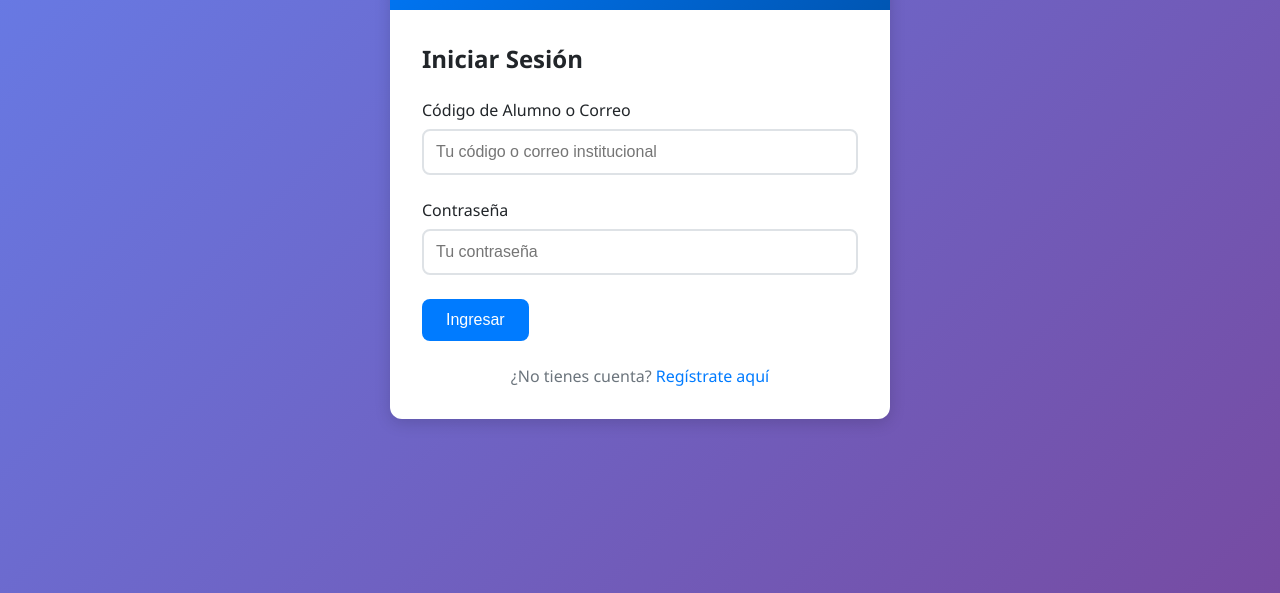
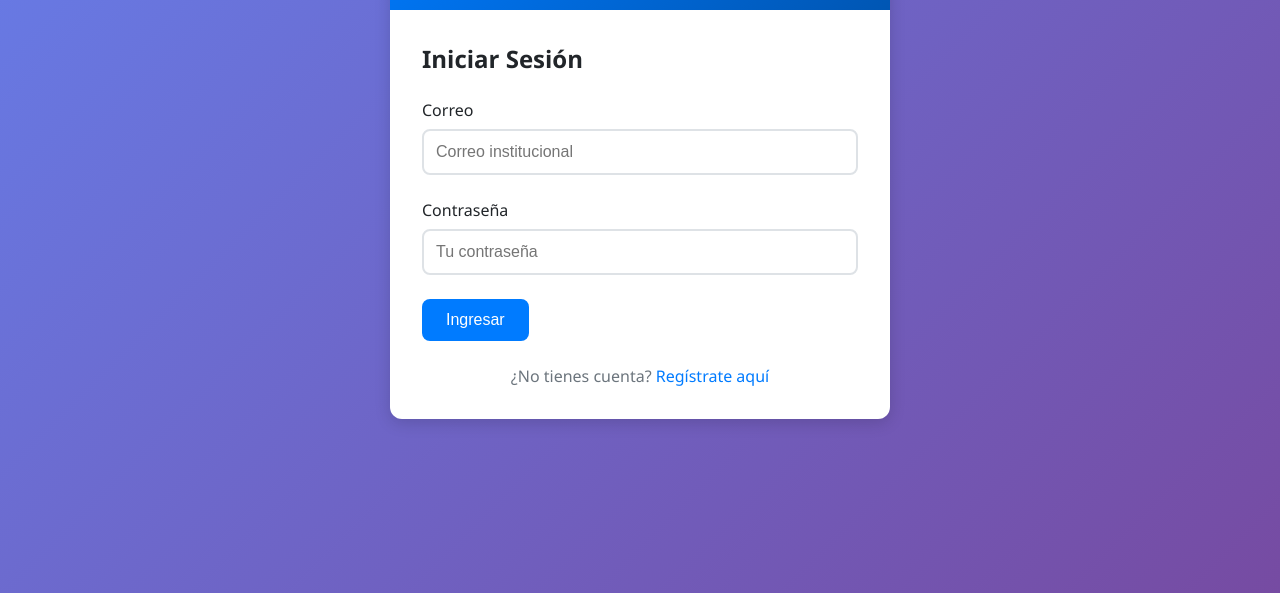
Before and after one commit to DylanTapiaVargas999/TareaWeb2, a website: page index.html in a window 1280 px wide. Shown: the part 207-800 px from the top of the page. Drawn offline with Linux system fonts and the light colour scheme; no server answers.

Commit message:
Update index.html

```diff
--- a/index.html
+++ b/index.html
@@ -19,8 +19,8 @@
                 <h2>Iniciar Sesión</h2>
                 <form id="loginFormElement">
                     <div class="form-group">
-                        <label for="loginEmail">Código de Alumno o Correo</label>
-                        <input type="text" id="loginEmail" placeholder="Tu código o correo institucional" required>
+                        <label for="loginEmail">Correo</label>
+                        <input type="text" id="loginEmail" placeholder="Correo institucional" required>
                     </div>
                     <div class="form-group">
                         <label for="loginPassword">Contraseña</label>
```
